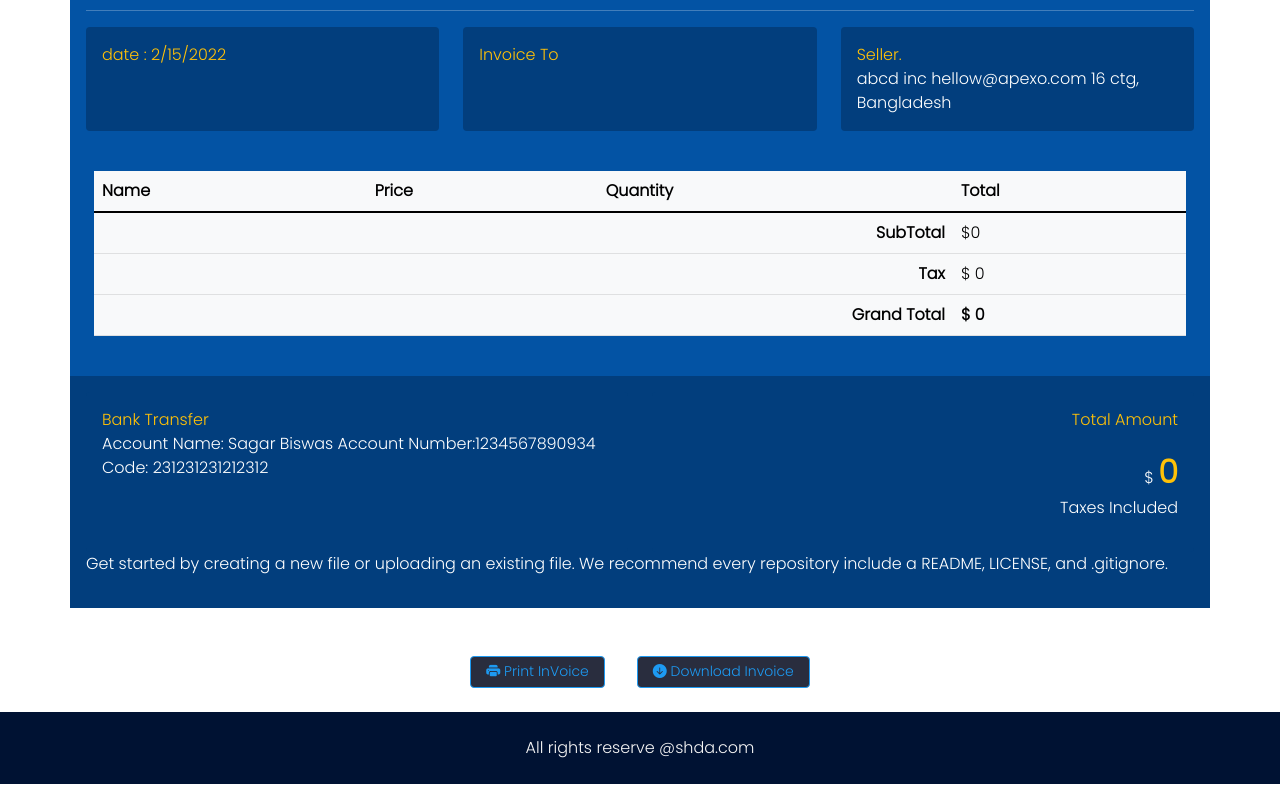
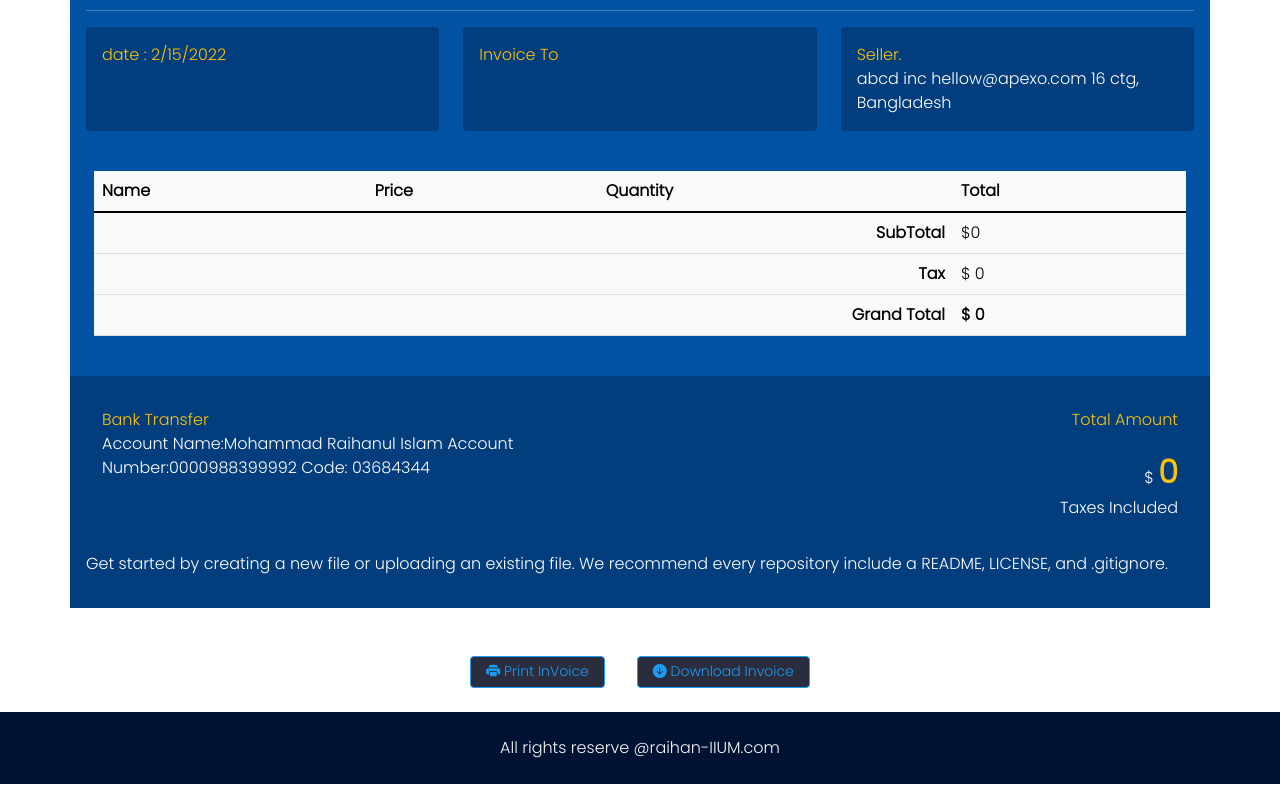
Before and after one commit to Showshad-UIA/Interactive-Invoice-project, a plain HTML site: page index.html in a window 1280 px wide. Shown: the part 739-1539 px from the top of the page. Drawn offline with nearby package versions, Linux system fonts and the light colour scheme; a web font is replaced by a local one.

Commit message:
latest commited

```diff
--- a/index.html
+++ b/index.html
@@ -228,9 +228,9 @@ box-shadow: inset 7px 7px 14px #001630,
                                 </span> <br>
                                 <span>
 
-                                    Account Name: Sagar Biswas
-                                    Account Number:1234567890934
-                                    Code: 231231231212312
+                                    Account Name:Mohammad  Raihanul Islam
+                                    Account Number:0000988399992
+                                    Code: 03684344
                                 </span>
 
 
@@ -268,7 +268,7 @@ $
         </section>
         <footer class='color-1 text-center'>
             <p class='p-4'>
-                All rights reserve @shda.com
+                All rights reserve @raihan-IIUM.com
             </p>
 
         </footer>
```
